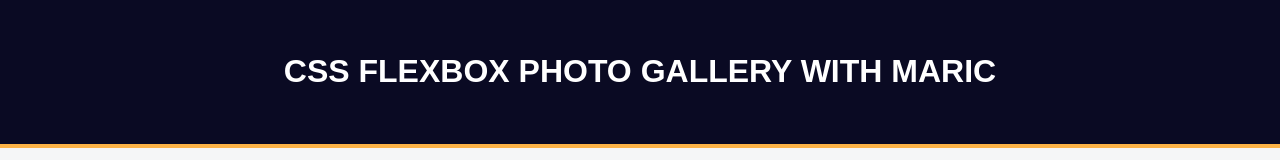
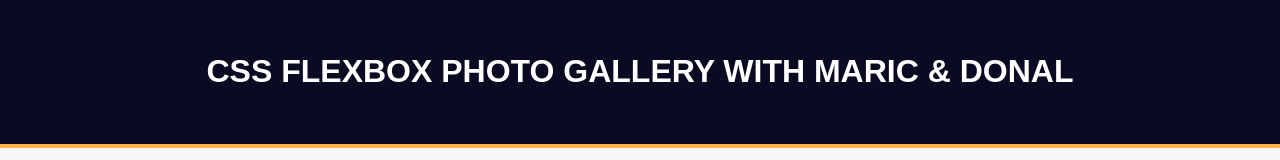
Before and after one commit to donal-R77/simple-flex-box, a plain HTML site: page index.html in a window 1280 px wide. Shown: the top 160 px of the page. Drawn offline with Linux system fonts and the light colour scheme.

Commit message:
Cp gcloud

```diff
--- a/index.html
+++ b/index.html
@@ -8,7 +8,7 @@
   </head>
   <body>
     <header class="header">
-      <h1>CSS flexbox photo gallery with Maric</h1>
+      <h1>CSS flexbox photo gallery with Maric & Donal</h1>
     </header>
     <div class="gallery">
       <img src="https://cdn.freecodecamp.org/curriculum/css-photo-gallery/1.jpg">
```
